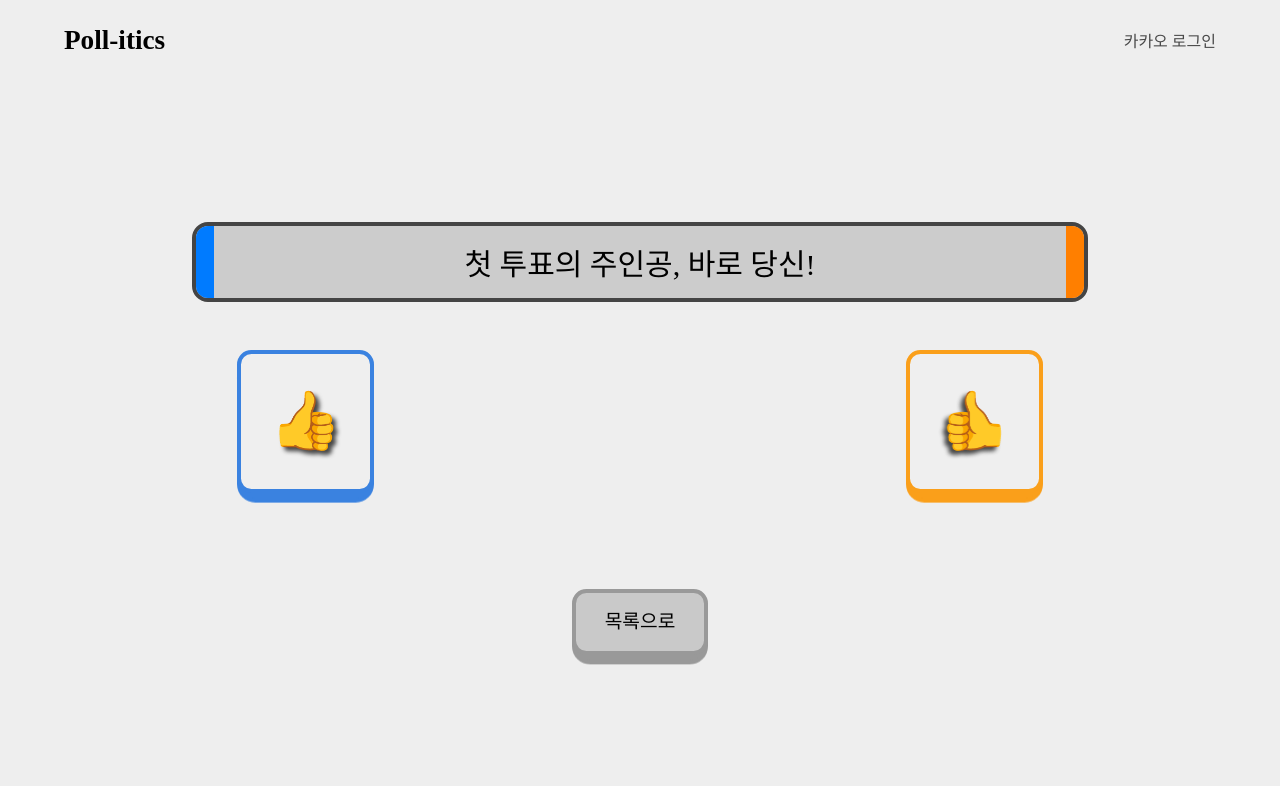
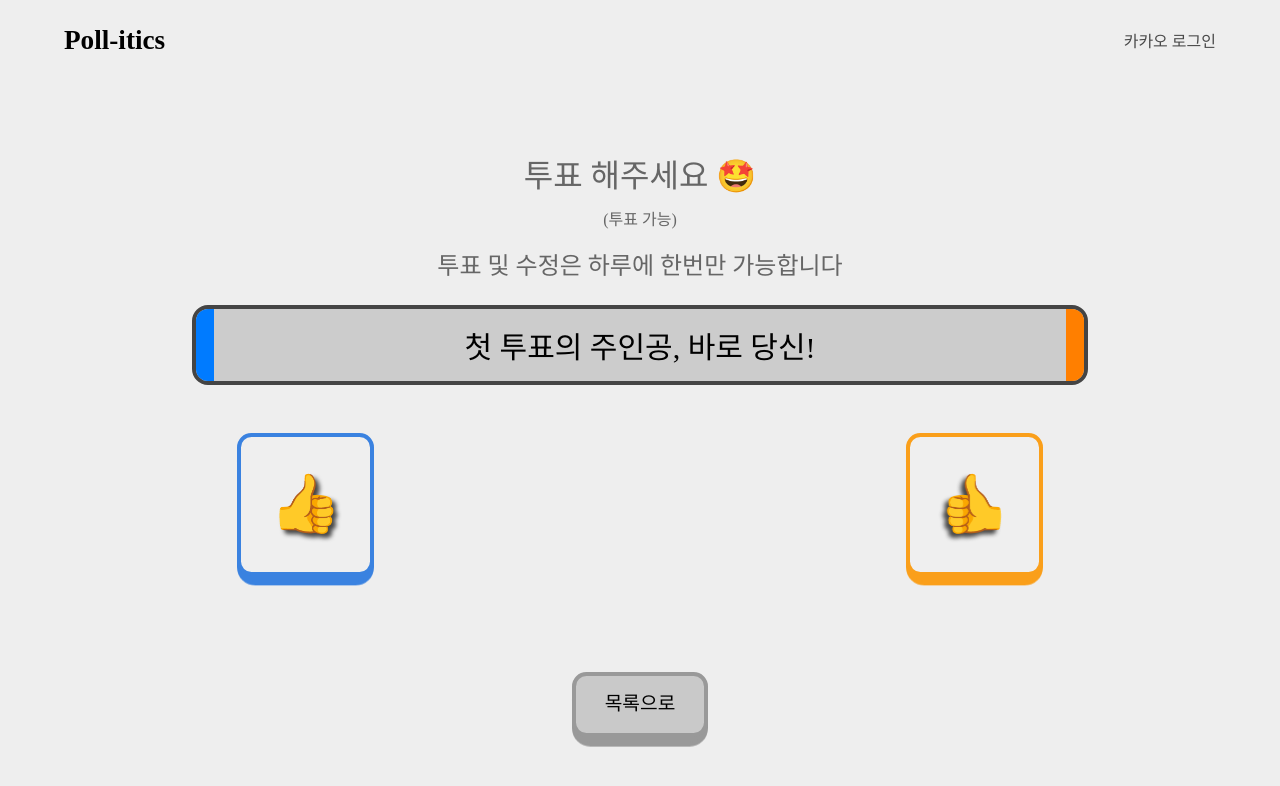
Before and after one commit to xenosign/poll-itics, a React (Create React App) app: page /1 in a window 1280 px wide. Shown: the top 786 px of the page. Built offline with nearby package versions, Linux system fonts and the light colour scheme; no server answers; a web font is replaced by a local one.

Commit message:
투표 결과에 따른 버튼 disable / 투표 가능 시간 기능 추가

```diff
--- a/src/components/PollComponent.module.css
+++ b/src/components/PollComponent.module.css
@@ -8,7 +8,25 @@
 .subject {
   font-size: 3em;
   color: #333;
-  margin-bottom: 0.3em;
+  margin: 0.4em 0;
+}
+
+.voteSubject {
+  font-size: 2em;
+  color: #666;
+  margin-bottom: -0.2em;
+}
+
+.timeSubject {
+  font-size: 1em;
+  color: #666;
+  margin-bottom: -0.5em;
+}
+
+.subSubject {
+  font-size: 1.5em;
+  color: #666;
+  margin-bottom: -1em;
 }
 
 .box {
@@ -60,6 +78,10 @@
   display: flex;
   width: 90%;
   justify-content: space-between;
+}
+
+.disabled {
+  pointer-events: none;
 }
 
 .buttons .leftButton {
--- a/src/components/PollComponent.tsx
+++ b/src/components/PollComponent.tsx
@@ -11,7 +11,8 @@ const PollComponent: React.FC = () => {
   const [left, setLeft] = useState<number>(0);
   const [right, setRight] = useState<number>(0);
   const [subject, setSubject] = useState<string>("");
-  const [voted, setVoted] = useState<string>("");
+  const [notYet, setNotYet] = useState<string>("");
+  const [voteWhere, setVoteWhere] = useState<string>("");
   const [render, setRender] = useState<boolean>(true);
 
   const leftDivRef = useRef<HTMLDivElement>(null);
@@ -60,18 +61,45 @@ const PollComponent: React.FC = () => {
 
   const userInfo = useSelector((state: any) => state.user);
 
+  const changeDateFormat = (date: Date) => {
+    return (
+      date.getFullYear() +
+      "-" +
+      (date.getMonth() + 1 < 9
+        ? "0" + (date.getMonth() + 1)
+        : date.getMonth() + 1) +
+      "-" +
+      (date.getDate() < 9 ? "0" + date.getDate() : date.getDate()) +
+      ", " +
+      (date.getHours() < 9 ? "0" + date.getHours() : date.getHours()) +
+      ":" +
+      date.getMinutes() +
+      " 이후"
+    );
+  };
+
   const getVoteInfo = async (userId: string) => {
     const res: any = await axios.post(`/user/get/`, {
       userId: userId,
     });
 
     const votedList = res.data.histories;
+    const voteInfo = votedList[`${id}`];
 
-    const isVoted = votedList[`${id}`];
+    if (voteInfo === undefined || voteInfo === "") return;
 
-    if (isVoted === undefined || isVoted === "") return;
+    const tmpArr = voteInfo.split("/");
+    const where = tmpArr[0];
+    const votedTime = tmpArr[1];
+    const limitedTime = new Date(votedTime);
+    limitedTime.setDate(limitedTime.getDate() + 1);
+    const now = new Date();
 
-    setVoted(isVoted);
+    setVoteWhere(where);
+
+    if (limitedTime > now) {
+      setNotYet(changeDateFormat(limitedTime));
+    }
   };
 
   useEffect(() => {
@@ -105,7 +133,21 @@ const PollComponent: React.FC = () => {
   return (
     <div className={styles.wrap}>
       <p className={styles.subject}>{subject}</p>
-      {<p></p>}
+      {
+        <p className={styles.voteSubject}>
+          {voteWhere === "" ? "투표 해주세요 🤩" : "투표 완료 😎"}
+        </p>
+      }
+      {
+        <p className={styles.timeSubject}>
+          {notYet ? `(투표 가능 시간 : ${notYet})` : "(투표 가능)"}
+        </p>
+      }
+      {
+        <p className={styles.subSubject}>
+          투표 및 수정은 하루에 한번만 가능합니다
+        </p>
+      }
       <div className={styles.box}>
         <div ref={leftDivRef} className={styles.leftBox}>
           <div ref={leftDivTextBoxRef} className={styles.votePercent}>
@@ -122,11 +164,11 @@ const PollComponent: React.FC = () => {
         </div>
       </div>
       <div className={styles.buttons}>
-        <div>
+        <div className={classNames(notYet && styles.disabled)}>
           <button
             className={classNames(
               styles.leftButton,
-              voted === "L" && styles.leftVoted
+              voteWhere === "L" && styles.leftVoted
             )}
             onClick={() => handleVote("left")}
             ref={leftButtonRef}
@@ -134,11 +176,11 @@ const PollComponent: React.FC = () => {
             <h1 className={styles.leftThumb}>👍</h1>
           </button>
         </div>
-        <div>
+        <div className={classNames(notYet && styles.disabled)}>
           <button
             className={classNames(
               styles.rightButton,
-              voted === "R" && styles.rightVoted
+              voteWhere === "R" && styles.rightVoted
             )}
             onClick={() => handleVote("right")}
             ref={rightButtonRef}
--- a/src/pages/Landing.module.css
+++ b/src/pages/Landing.module.css
@@ -2,7 +2,7 @@
   font-size: 3em;
   color: #333;
   font-weight: 400;
-  margin-bottom: 0.3em;
+  margin: 0.4em 0;
 }
 
 .listBox {
```
